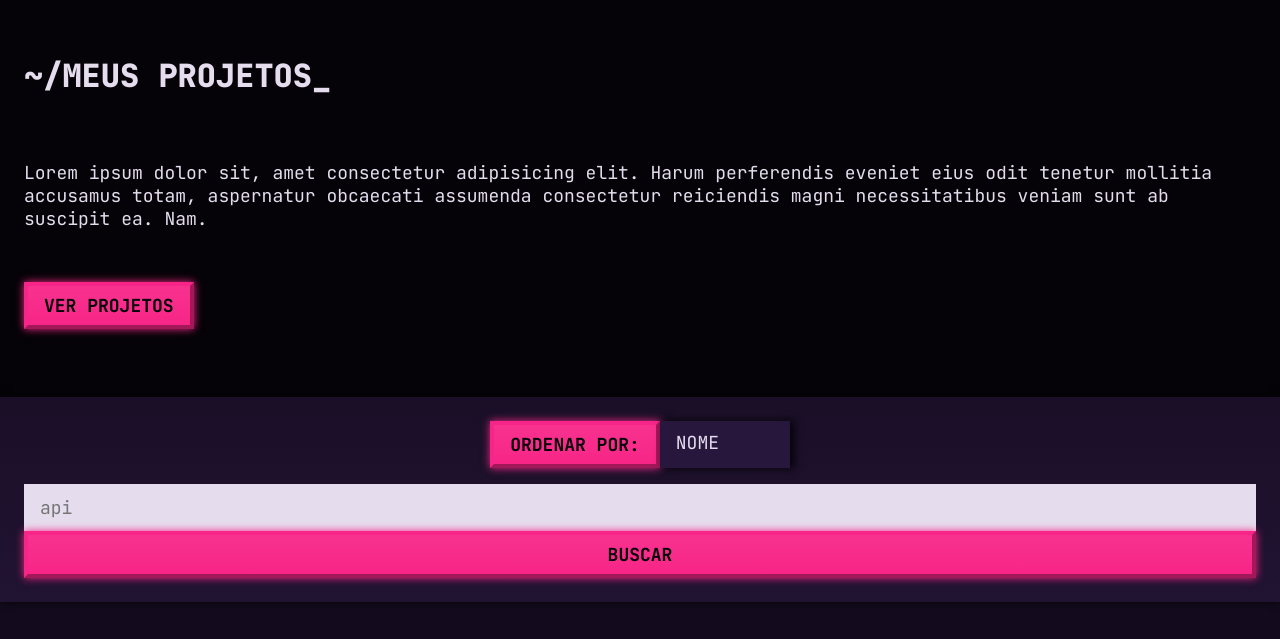
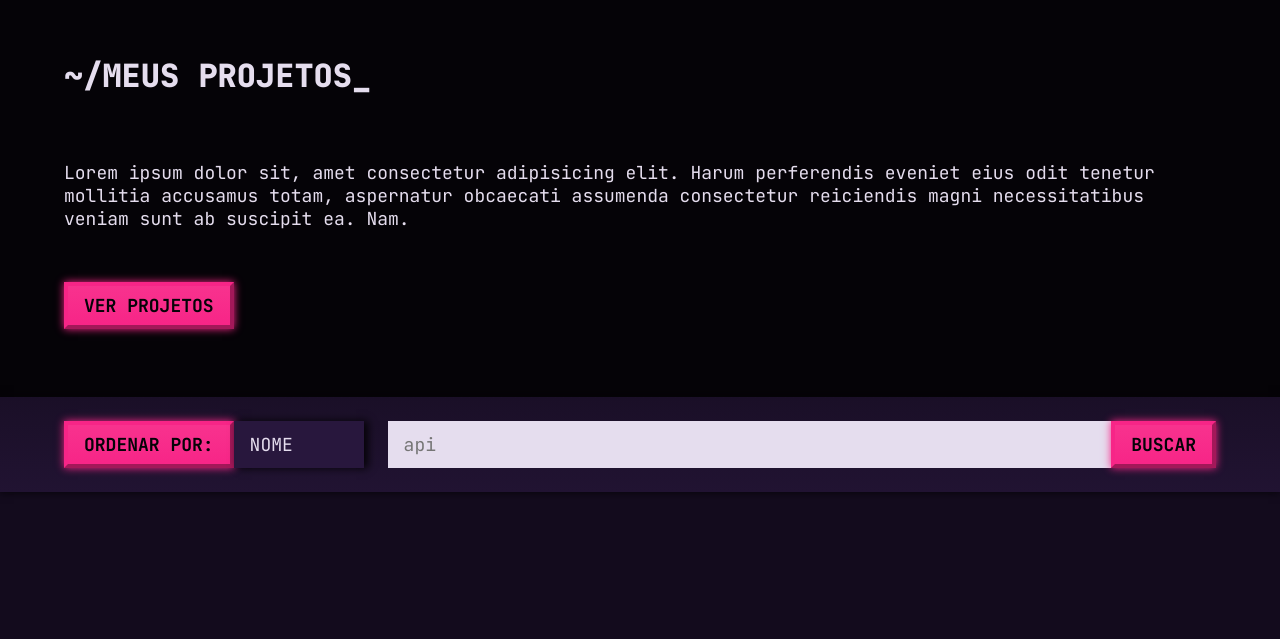
Before and after one commit to trsaints/trsaints-frontend, a React (Vite) app: page / in a window 1280 px wide. Shown: the part 1921-2560 px from the top of the page. Built offline with nearby package versions, Linux system fonts and the light colour scheme.

Commit message:
create responsive layout for tablets and desktops

```diff
--- a/src/app/components/MainContent/Projects/ProjectCard/ProjectCard.css
+++ b/src/app/components/MainContent/Projects/ProjectCard/ProjectCard.css
@@ -1,6 +1,6 @@
 .project-card {
   background-image: url("/folder_bg.svg");
-  background-size: calc(100vw - 3rem);
+  background-size: calc(100% - 3rem);
   background-repeat: no-repeat;
   width: calc(100vw - 4rem);
   height: 198px;
@@ -90,3 +90,15 @@
   white-space: nowrap;
   overflow: hidden;
 }
+
+@media screen and (min-width: 720px) {
+  .project-card {
+    width: calc(100vw - 6rem);
+  }
+}
+
+@media screen and (min-width: 1280px) {
+  .project-card {
+    width: calc(50vw - 7rem);
+  }
+}
--- a/src/app/components/MainContent/Projects/ProjectFilter/ProjectFilter.css
+++ b/src/app/components/MainContent/Projects/ProjectFilter/ProjectFilter.css
@@ -41,3 +41,29 @@
   color: var(--black);
   width: 100%;
 }
+
+@media screen and (min-width: 720px) {
+  .filter {
+    padding-inline: 2.5rem;
+  }
+
+  .filter,
+  .filter__fieldset {
+    flex-direction: row;
+    align-items: center;
+  }
+
+  .filter__fieldset {
+    column-gap: 1.5rem;
+  }
+
+  .filter__select {
+    margin-bottom: 0;
+  }
+}
+
+@media screen and (min-width: 1280px) {
+  .filter {
+    padding-inline: 4rem;
+  }
+}
--- a/src/app/components/MainContent/Projects/Projects.css
+++ b/src/app/components/MainContent/Projects/Projects.css
@@ -19,6 +19,28 @@
 }
 
 .projects__list {
+  display: flex;
+  flex-direction: column;
+  row-gap: 4rem;
   padding-inline: 1.5rem;
   padding-bottom: 5rem;
 }
+
+@media screen and (min-width: 720px) {
+  .projects__header,
+  .projects__list {
+    padding-inline: 2.5rem;
+  }
+}
+
+@media screen and (min-width: 1280px) {
+  .projects__header,
+  .projects__list {
+    padding-inline: 4rem;
+  }
+
+  .projects__list {
+    flex-direction: row;
+    gap: 4rem;
+  }
+}
```
